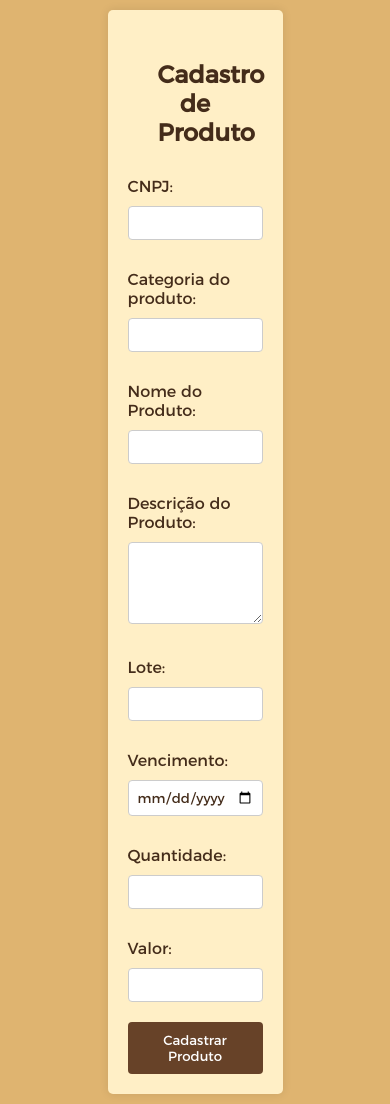
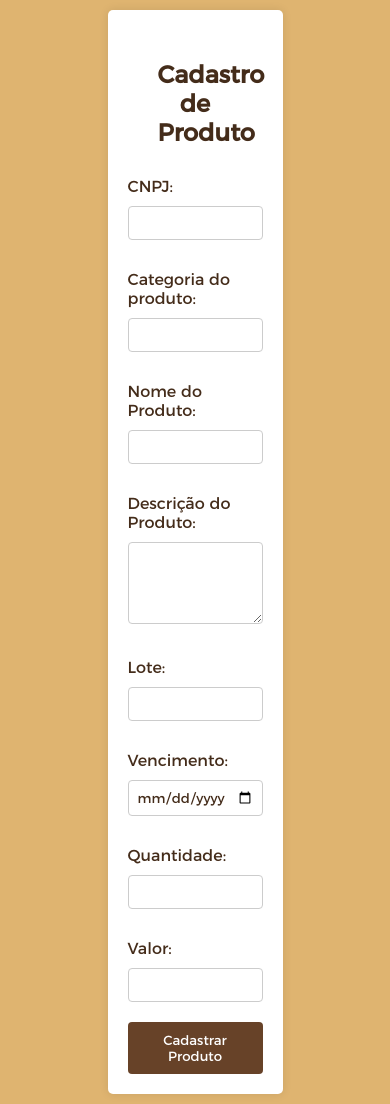
Before and after one commit to jessy3008/doceria-jess_empadas, a Flask app: template main/templates/fornecedor.html in a window 390 px wide. Run offline with Flask 3, Linux system fonts and the light colour scheme; the template is opened without the code that fills it, so the values that code supplies are empty.

Commit message:
concluí tela do fornecedor
já responsivo

```diff
--- a/main/static/fornecedor.css
+++ b/main/static/fornecedor.css
@@ -24,7 +24,7 @@ body {
 }
 
 #formCadastro {
-    background-color: #FFEFC6;
+    background-color: #ffff;
     padding: 20px;
     border-radius: 5px;
     box-shadow: 0 0 10px rgba(0, 0, 0, 0.1);
```
